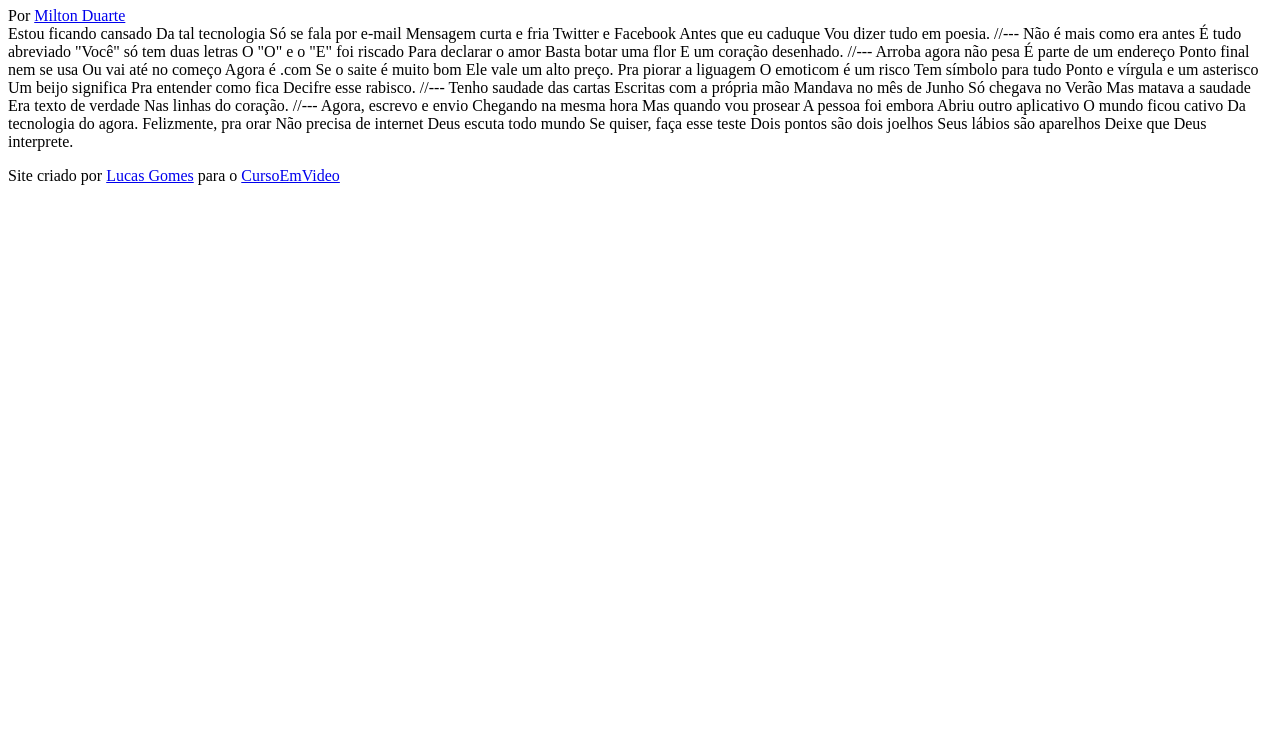
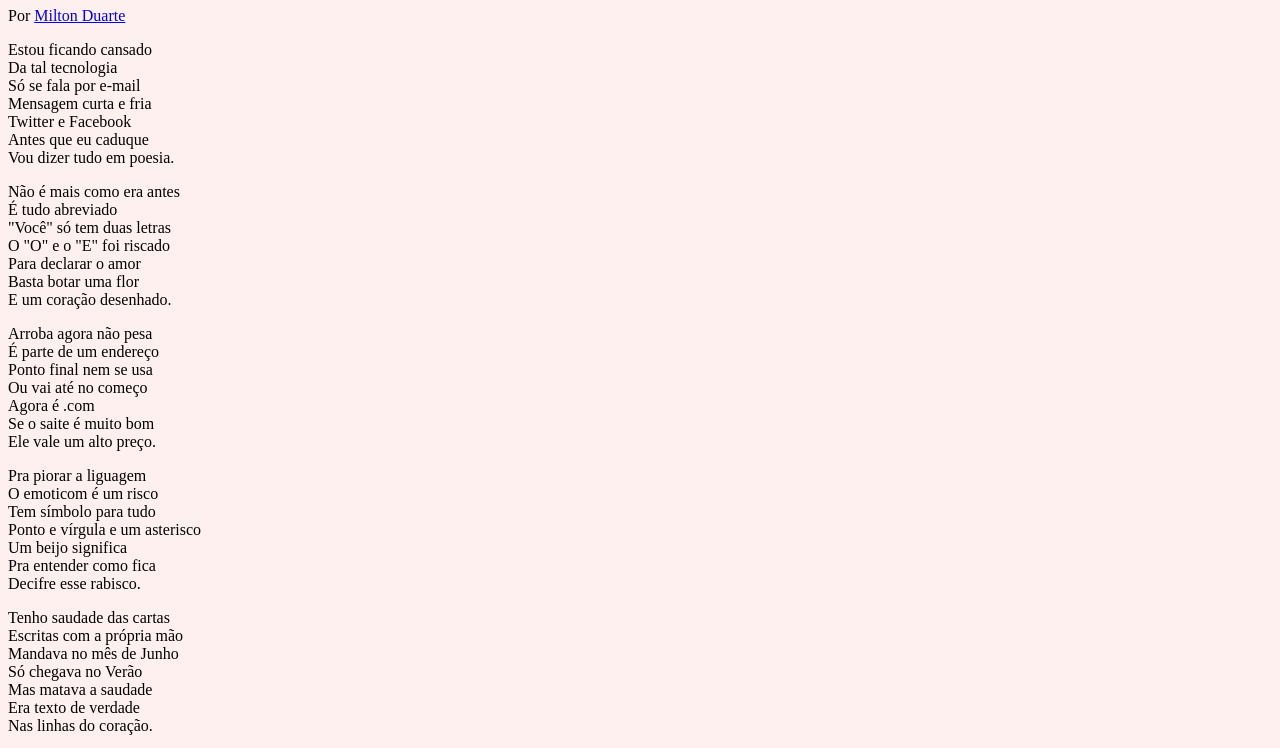
Before and after one commit to ilucasgomes/HTML-CSS, a plain HTML site: page Exercicios/desafio012/index.html in a window 1280 px wide. Shown: the part 73-821 px from the top of the page. Before the commit the page ends 800 px from the top, so only its background shows below. Drawn offline with Linux system fonts and the light colour scheme.

Commit message:
Atualização Desafio12

```diff
--- a/Exercicios/desafio012/index.html
+++ b/Exercicios/desafio012/index.html
@@ -4,6 +4,7 @@
     <meta charset="UTF-8">
     <meta name="viewport" content="width=device-width, initial-scale=1.0">
     <title>Cordel Moderno</title>
+    <link rel="stylesheet" href="style.css">
 </head>
 <body>
 <header>
@@ -11,59 +12,83 @@
     Por <a href="https://www.recantodasletras.com.br/poesias/3186743" target="_blank">Milton Duarte</a>
 </header>
     <main>
-        Estou ficando cansado
-        Da tal tecnologia
-        Só se fala por e-mail
-        Mensagem curta e fria
-        Twitter e Facebook
-        Antes que eu caduque
-        Vou dizer tudo em poesia.
-        //---
-        Não é mais como era antes
-        É tudo abreviado
-        "Você" só tem duas letras
-        O "O" e o "E" foi riscado
-        Para declarar o amor
-        Basta botar uma flor
-        E um coração desenhado.
-        //---
-        Arroba agora não pesa
-        É parte de um endereço
-        Ponto final nem se usa
-        Ou vai até no começo
-        Agora é .com
-        Se o saite é muito bom
-        Ele vale um alto preço.
-        Pra piorar a liguagem
-        O emoticom é um risco
-        Tem símbolo para tudo
-        Ponto e vírgula e um asterisco
-        Um beijo significa
-        Pra entender como fica
-        Decifre esse rabisco.
-        //---
-        Tenho saudade das cartas
-        Escritas com a própria mão
-        Mandava no mês de Junho
-        Só chegava no Verão
-        Mas matava a saudade
-        Era texto de verdade
-        Nas linhas do coração.
-        //---
-        Agora, escrevo e envio
-        Chegando na mesma hora
-        Mas quando vou prosear
-        A pessoa foi embora
-        Abriu outro aplicativo
-        O mundo ficou cativo
-        Da tecnologia do agora.
-        Felizmente, pra orar
-        Não precisa de internet
-        Deus escuta todo mundo
-        Se quiser, faça esse teste
-        Dois pontos são dois joelhos
-        Seus lábios são aparelhos
-        Deixe que Deus interprete.
+        <section>
+            <p>
+                Estou ficando cansado <br>
+                Da tal tecnologia <br>
+                Só se fala por e-mail <br>
+                Mensagem curta e fria <br>
+                Twitter e Facebook <br>
+                Antes que eu caduque <br>
+                Vou dizer tudo em poesia.
+            </p>
+        </section>
+        <section>
+            <p>
+                Não é mais como era antes <br>
+                É tudo abreviado <br>
+                "Você" só tem duas letras <br>
+                O "O" e o "E" foi riscado <br>
+                Para declarar o amor <br>
+                Basta botar uma flor <br>
+                E um coração desenhado.
+            </p>
+        </section>
+
+        <section>
+            <p>
+                Arroba agora não pesa <br>
+                É parte de um endereço <br>
+                Ponto final nem se usa <br>
+                Ou vai até no começo <br>
+                Agora é .com <br>
+                Se o saite é muito bom <br>
+                Ele vale um alto preço. <br>
+            </p>
+            <p>
+                Pra piorar a liguagem <br>
+                O emoticom é um risco <br>
+                Tem símbolo para tudo <br>
+                Ponto e vírgula e um asterisco <br>
+                Um beijo significa <br>
+                Pra entender como fica <br>
+                Decifre esse rabisco.
+            </p>
+
+        </section>
+
+        <section>
+            <p>
+                Tenho saudade das cartas <br>
+                Escritas com a própria mão <br>
+                Mandava no mês de Junho <br>
+                Só chegava no Verão <br>
+                Mas matava a saudade <br>
+                Era texto de verdade <br>
+                Nas linhas do coração.
+            </p>
+        </section>
+
+        <section>
+            <p>
+                Agora, escrevo e envio <br>
+                Chegando na mesma hora <br>
+                Mas quando vou prosear <br>
+                A pessoa foi embora <br>
+                Abriu outro aplicativo <br>
+                O mundo ficou cativo <br>
+                Da tecnologia do agora. <br>
+            </p>
+            <p>
+                Felizmente, pra orar <br>
+                Não precisa de internet <br>
+                Deus escuta todo mundo <br>
+                Se quiser, faça esse teste <br>
+                Dois pontos são dois joelhos <br>
+                Seus lábios são aparelhos <br>
+                Deixe que Deus interprete.
+            </p>
+        </section>
     </main>
     <footer>
         <p>Site criado por <a href="https://github.com/ilucasgomes" target="_blank">Lucas Gomes</a> para o <a href="https://youtube.com/cursoemvideo" target="_blank">CursoEmVideo</a></p>
--- /dev/null
+++ b/Exercicios/desafio012/style.css
@@ -0,0 +1,5 @@
+@charset "UTF-8";
+
+body {
+    background-color: rgb(255, 240, 240);
+}
```
